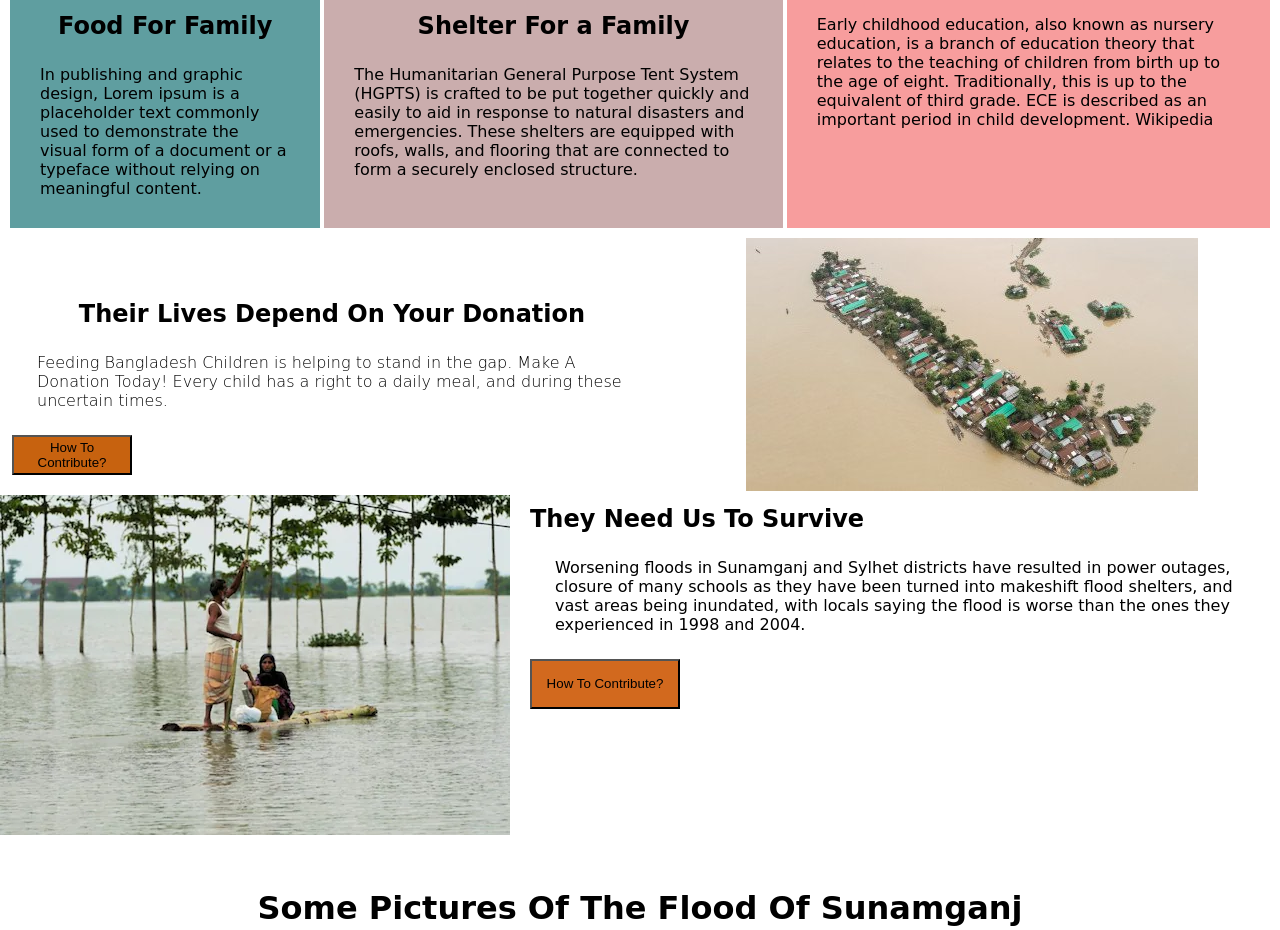
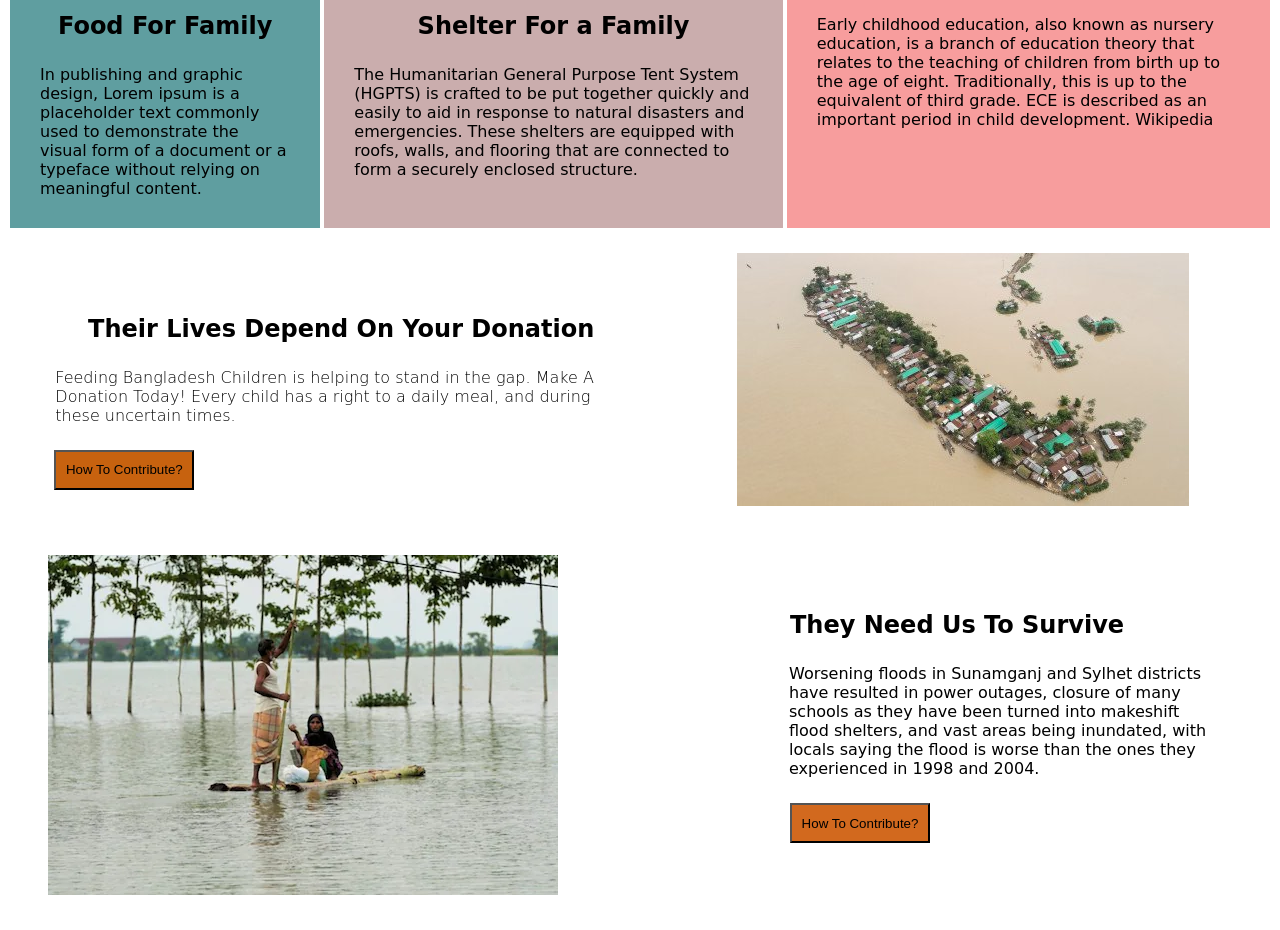
Before and after one commit to Mdimranallhassan/new-folder, a plain HTML site: page index.html in a window 1280 px wide. Shown: the part 1487-2417 px from the top of the page. Drawn offline with Linux system fonts and the light colour scheme; a web font is replaced by a local one.

Commit message:
four commit

```diff
--- a/index.html
+++ b/index.html
@@ -120,13 +120,6 @@
         </section>
 
 
-
-        <section>
-            <div class="nav-bar3">
-                </div>
-        </section>
-
-
     <section class="container">
         <div class="sub-container1">
             <img src="flood.jpg.webp">
@@ -147,10 +140,12 @@
 
         <div>
             <img src="flood6.jpg" alt="pic">
+            <img src="elect.jpg">
 
         </div>
         <div>
             <img src="ban-flood.jpg">
+
         </div>
 
     </section>
--- a/style.css
+++ b/style.css
@@ -1,8 +1,7 @@
 *{
-    margin: auto;
-    padding: 0%;
+margin: auto;
+padding: 0;
 }
-
 body{
 font-family: 'Arima', cursive;
     padding: 0;
@@ -134,7 +133,11 @@ p{
     display: flex;
     font-weight: 100;
     height: auto;
+    display: 50%;
+    margin: 17px;
+    padding: 1pt;
 }
+
 
 .nav-bar1 {
     height: 50%;
@@ -143,19 +146,42 @@ p{
     padding: 4px;
 
 }
+.nav-bar2 {
+   margin: auto;
+    display: contents;
+}
 
 .nav-bar1 button {
     background-color: rgb(199, 98, 15);
     background-size: cover;
-    width: 120px;
+    width: 140px;
     height: 40px;
+    margin-left: 24px;
+    padding: 4px;
 
 }
+.container {
+    display: flex;
+    margin: 44px;
+    padding: 4px;
 
-.nav-bar2 {
-    width: 500;
-    height: 400;
+
 }
+.sub-container2 {
+    margin-left: 230px;
+    padding-left: 2px;
+}
+.sub-container2 p{
+    margin-left: -13px;
+}
+
+.sub-container2 button {
+    background-color: chocolate;
+    height: 40px;
+    width: 140px;
+}
+
+
 
 .updates{
     text-align: center;
@@ -176,21 +202,6 @@ p{
 
 }
 
-
-.container{
-    display: flex;
-
-
-}
-.sub-container2{
-    margin: 10px;
-    padding-left: 10px;
-}
-.sub-container2 button{
-    background-color: chocolate;
-    height: 50px;
-    width: 150px;
-}
 .flood{
     display: inline-block;
     margin: 12px;
```
Also changed, not shown: elect.jpg (added), elect1.webp (added).
